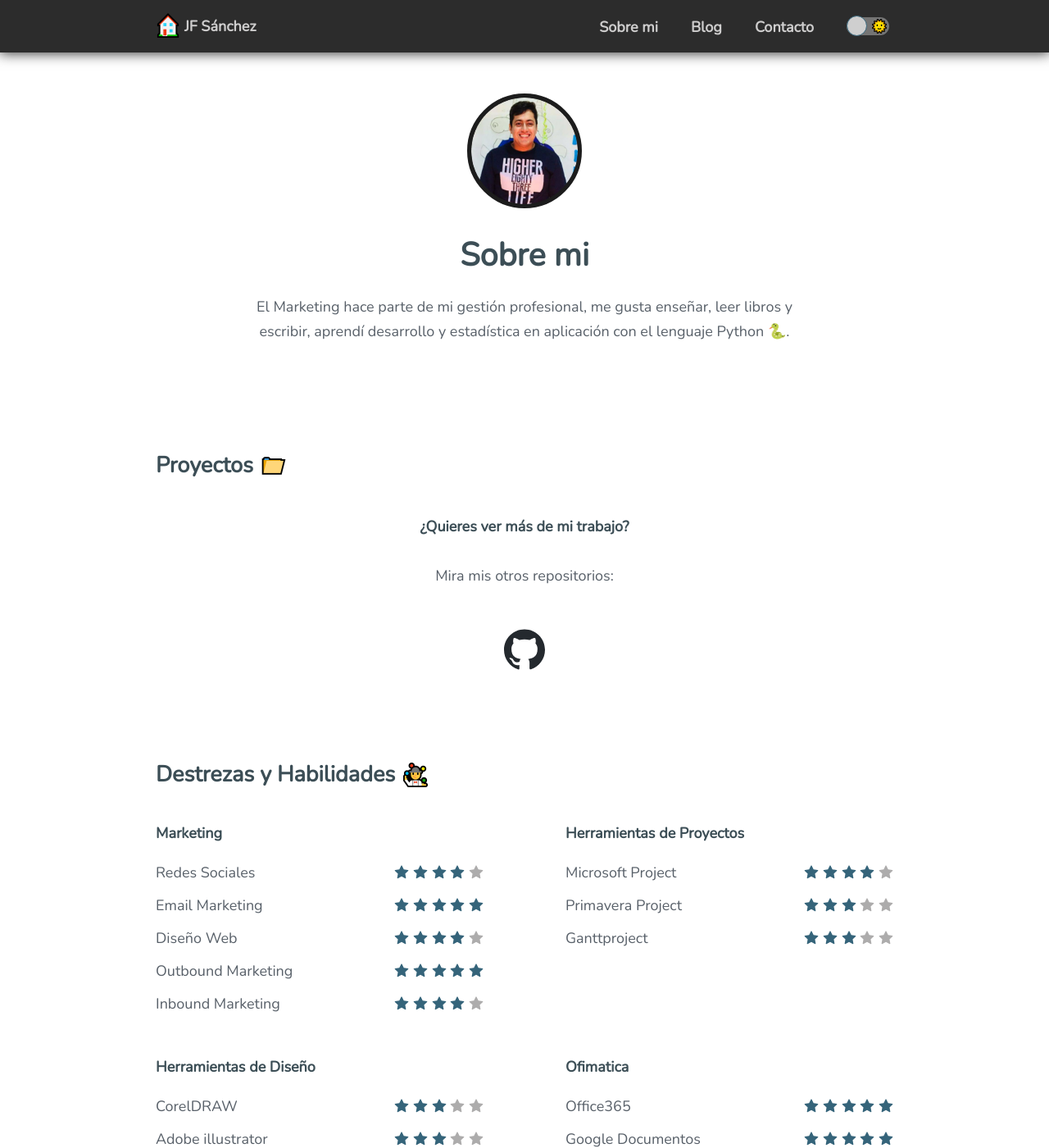
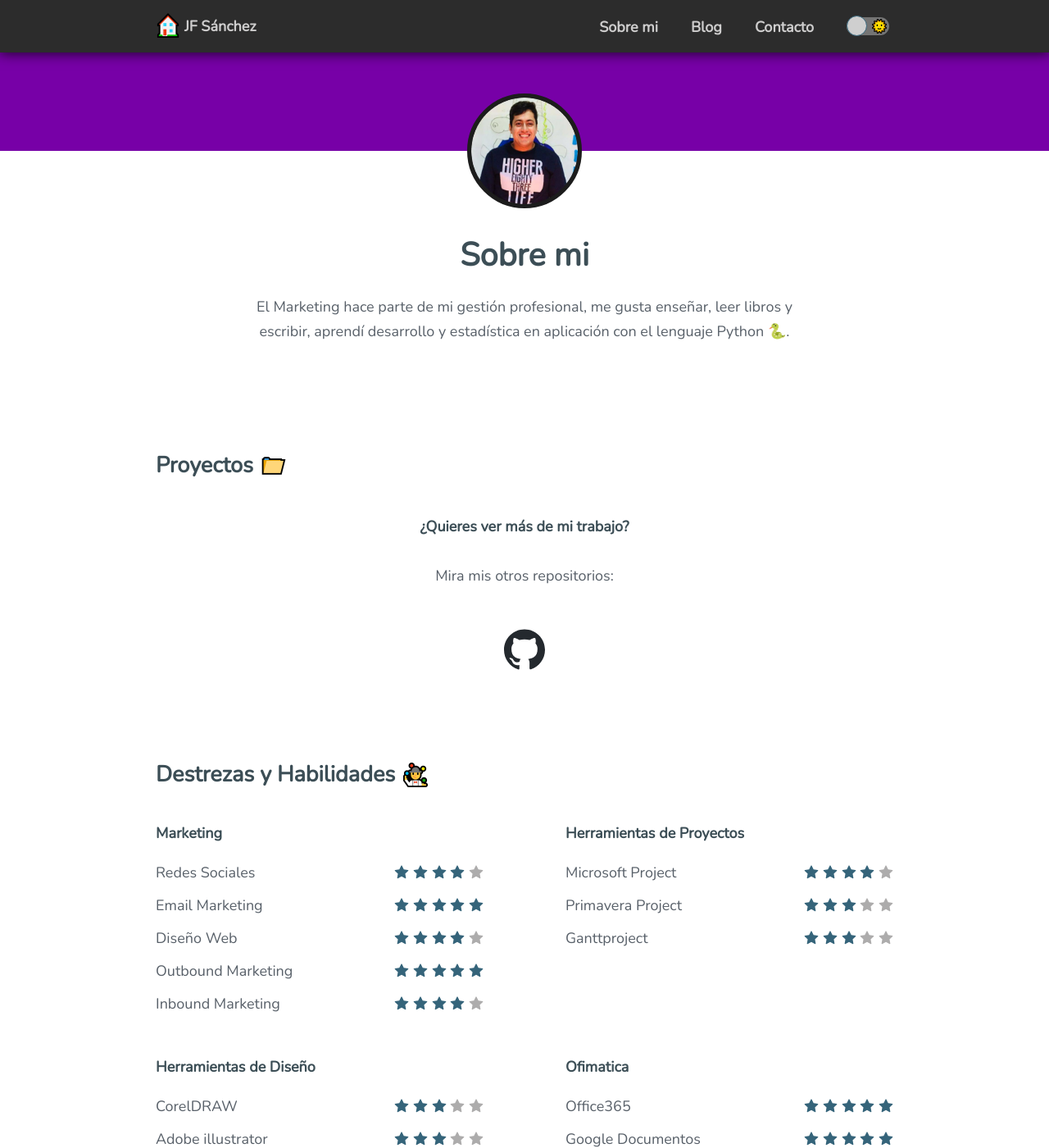
Before and after one commit to jfsanc/jfsanchez, a Jekyll site: the page built from _pages/experience.md, in a window 1280 px wide and 1400 px high. Shown: the whole window at 82% size. Built offline with Jekyll 4.4.1, drawn with Linux system fonts in a browser that asks for light colours.

Commit message:
Update index.scss

```diff
--- a/_sass/pages/index.scss
+++ b/_sass/pages/index.scss
@@ -60,7 +60,7 @@
     }
 
     align-items: center;
-    background-color: rgb(255, 255, 255);
+    background-color: rgb(119, 0, 167);
     box-shadow: 0 0 5px 0 rgb(255, 255, 255);
     display: flex;
     flex-direction: column;
```
